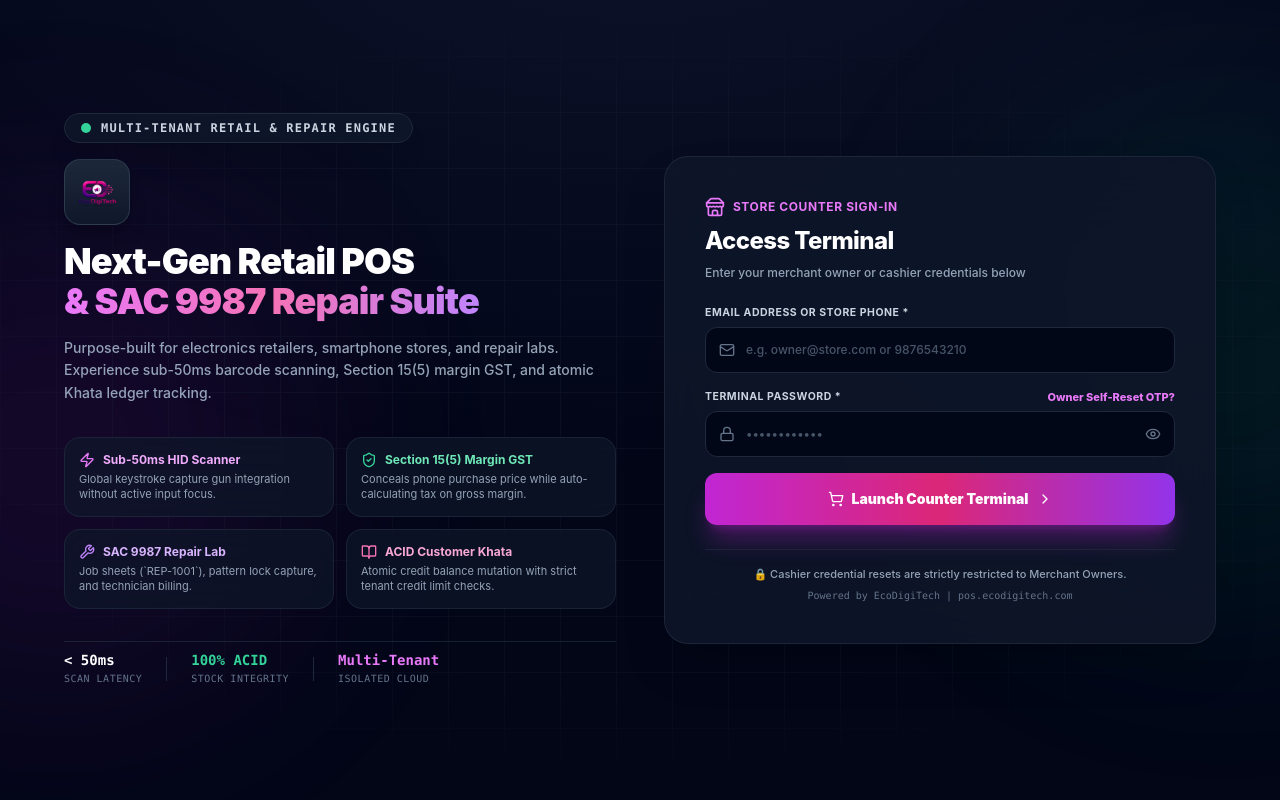
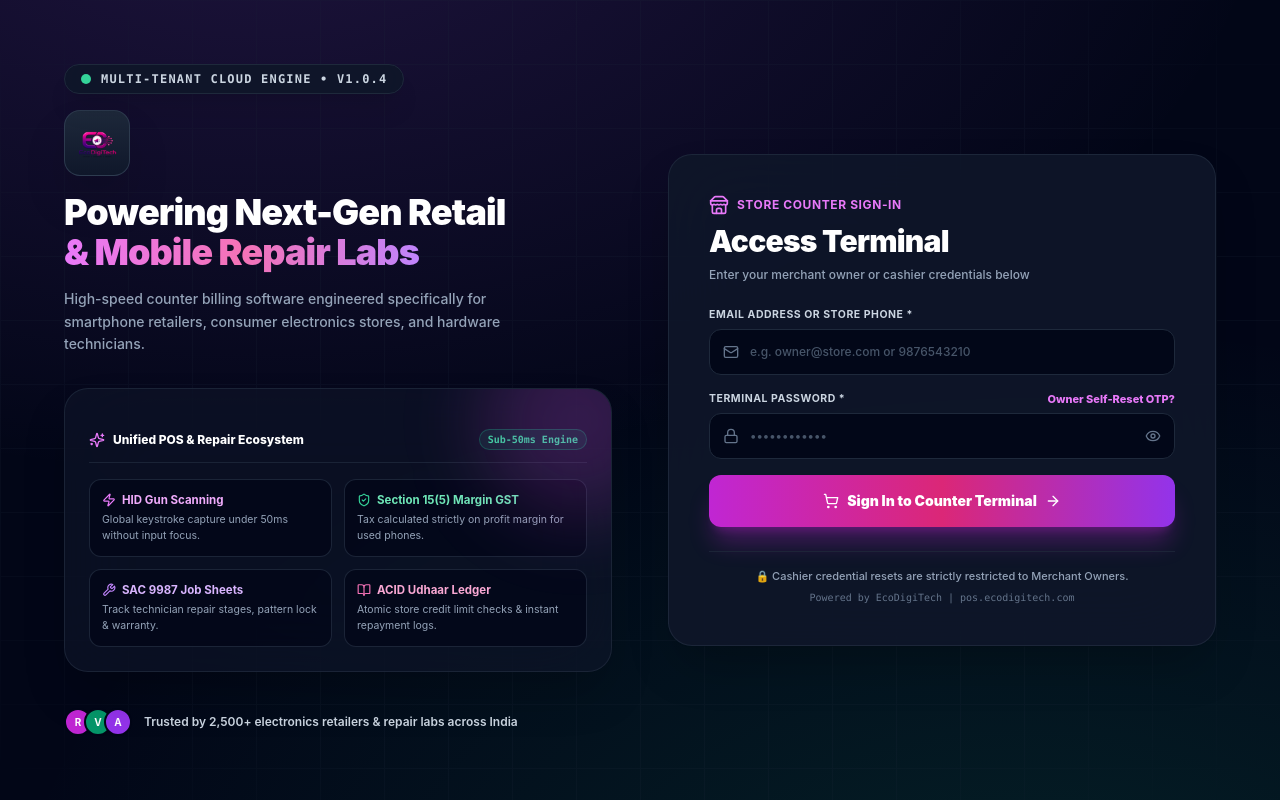
Before and after one commit to Divyansh-chaurasia786/ecodigitech-pos, a Next.js app: page /pos/login in a window 1280 px wide. Built offline with nearby package versions, Linux system fonts and the light colour scheme.

Commit message:
Redesign POS login page to Modern SaaS Split Theme with branded geometric artwork panel

```diff
--- a/src/app/(pos)/pos/login/page.tsx
+++ b/src/app/(pos)/pos/login/page.tsx
@@ -13,14 +13,12 @@ import {
   ShieldCheck,
   Zap,
   ChevronRight,
-  CheckCircle2,
   AlertCircle,
   Wrench,
-  Smartphone,
   BookOpen,
   Store,
-  Layers,
   Sparkles,
+  ArrowRight,
 } from "lucide-react";
 
 export default function POSLoginPage() {
@@ -57,35 +55,35 @@ export default function POSLoginPage() {
   }
 
   return (
-    <div className="min-h-screen relative flex items-center justify-center bg-slate-950 text-white overflow-hidden p-4 sm:p-6 lg:p-8 font-sans select-none">
-      {/* Ambient Lighting Background */}
-      <div className="absolute top-1/4 -left-48 w-[500px] h-[500px] bg-fuchsia-600/15 rounded-full blur-[120px] pointer-events-none animate-pulse" />
-      <div className="absolute bottom-1/4 -right-48 w-[500px] h-[500px] bg-emerald-500/15 rounded-full blur-[120px] pointer-events-none animate-pulse delay-1000" />
-      <div className="absolute inset-0 bg-[radial-gradient(ellipse_80%_80%_at_50%_-20%,rgba(120,119,198,0.12),rgba(255,255,255,0))]" />
+    <div className="min-h-screen relative flex items-center justify-center bg-slate-950 text-white overflow-hidden p-4 sm:p-6 lg:p-10 font-sans select-none">
+      {/* Background Lighting & Geometric Canvas Ambient Effects */}
+      <div className="absolute top-0 left-0 w-full h-full bg-[radial-gradient(ellipse_80%_80%_at_20%_-20%,rgba(168,85,247,0.18),rgba(255,255,255,0))]" />
+      <div className="absolute bottom-0 right-0 w-full h-full bg-[radial-gradient(ellipse_80%_80%_at_80%_120%,rgba(16,185,129,0.15),rgba(255,255,255,0))]" />
 
-      {/* Decorative Subtle Grid Pattern */}
-      <div className="absolute inset-0 bg-[linear-gradient(to_right,#1e293b_1px,transparent_1px),linear-gradient(to_bottom,#1e293b_1px,transparent_1px)] bg-[size:3.5rem_3.5rem] [mask-image:radial-gradient(ellipse_60%_50%_at_50%_50%,#000_70%,transparent_100%)] opacity-25 pointer-events-none" />
+      {/* Decorative Subtle Mesh Grid */}
+      <div className="absolute inset-0 bg-[linear-gradient(to_right,#1e293b_1px,transparent_1px),linear-gradient(to_bottom,#1e293b_1px,transparent_1px)] bg-[size:4rem_4rem] [mask-image:radial-gradient(ellipse_70%_70%_at_50%_50%,#000_70%,transparent_100%)] opacity-20 pointer-events-none" />
 
-      {/* Main Container - Split View on Desktop */}
-      <div className="relative w-full max-w-6xl grid grid-cols-1 lg:grid-cols-12 gap-8 lg:gap-12 items-center z-10">
+      {/* Split Screen Grid Container */}
+      <div className="relative w-full max-w-6xl grid grid-cols-1 lg:grid-cols-12 gap-8 lg:gap-14 items-center z-10">
 
-        {/* LEFT COLUMN: Premium Feature & Brand Showcase */}
-        <div className="lg:col-span-6 space-y-6 sm:space-y-8 text-left hidden sm:block">
-          {/* Brand Header */}
+        {/* LEFT COLUMN: Modern SaaS Geometric Artwork & Brand Panel */}
+        <div className="lg:col-span-6 space-y-8 text-left hidden lg:block">
+
+          {/* Top Brand Identity */}
           <div className="space-y-4">
             <div className="inline-flex items-center gap-2.5 px-4 py-1.5 rounded-full bg-slate-900/90 border border-slate-800 backdrop-blur-xl shadow-xl">
               <span className="w-2.5 h-2.5 rounded-full bg-emerald-400 animate-ping" />
               <span className="text-xs font-mono font-bold text-slate-300 uppercase tracking-widest">
-                Multi-Tenant Retail &amp; Repair Engine
+                Multi-Tenant Cloud Engine • v1.0.4
               </span>
             </div>
 
             <div className="flex items-center gap-3">
-              <div className="p-3 bg-gradient-to-b from-slate-800 to-slate-900 rounded-2xl border border-slate-700/80 shadow-xl">
+              <div className="p-3 bg-gradient-to-b from-slate-800 to-slate-900 rounded-2xl border border-slate-700/80 shadow-2xl">
                 <Image
                   src="/brand/logo.png"
                   alt="EcoDigiTech POS"
-                  width={200}
+                  width={210}
                   height={55}
                   className="h-10 w-auto object-contain"
                   priority
@@ -93,82 +91,90 @@ export default function POSLoginPage() {
               </div>
             </div>
 
-            <h1 className="text-2xl sm:text-3xl lg:text-4xl font-black tracking-tight text-white leading-tight">
-              Next-Gen Retail POS <br />
+            <h1 className="text-3xl lg:text-4xl font-black tracking-tight text-white leading-tight">
+              Powering Next-Gen Retail <br />
               <span className="bg-gradient-to-r from-fuchsia-400 via-pink-400 to-purple-400 bg-clip-text text-transparent">
-                &amp; SAC 9987 Repair Suite
+                &amp; Mobile Repair Labs
               </span>
             </h1>
-            <p className="text-sm text-slate-400 font-medium leading-relaxed">
-              Purpose-built for electronics retailers, smartphone stores, and repair labs. Experience sub-50ms barcode scanning, Section 15(5) margin GST, and atomic Khata ledger tracking.
+            <p className="text-sm text-slate-400 font-medium leading-relaxed max-w-md">
+              High-speed counter billing software engineered specifically for smartphone retailers, consumer electronics stores, and hardware technicians.
             </p>
           </div>
 
-          {/* Feature Highlights Cards */}
-          <div className="grid grid-cols-1 sm:grid-cols-2 gap-3 text-xs">
-            <div className="p-3.5 rounded-2xl bg-slate-900/70 border border-slate-800/80 backdrop-blur-xl space-y-1 hover:border-fuchsia-500/40 transition-colors">
-              <div className="flex items-center gap-2 font-bold text-fuchsia-300">
-                <Zap className="w-4 h-4 text-fuchsia-400 shrink-0" />
-                <span>Sub-50ms HID Scanner</span>
+          {/* Geometric Floating Artwork Graphic */}
+          <div className="relative p-6 rounded-3xl bg-slate-900/60 border border-slate-800/80 backdrop-blur-2xl shadow-2xl space-y-4 overflow-hidden group">
+            {/* Glowing Accent Ring inside artwork */}
+            <div className="absolute -right-16 -top-16 w-48 h-48 bg-fuchsia-500/20 rounded-full blur-2xl group-hover:scale-125 transition-transform duration-700" />
+
+            <div className="flex items-center justify-between pb-3 border-b border-slate-800/80">
+              <div className="flex items-center gap-2">
+                <Sparkles className="w-4 h-4 text-fuchsia-400" />
+                <span className="text-xs font-extrabold text-white">Unified POS &amp; Repair Ecosystem</span>
               </div>
-              <p className="text-[11px] text-slate-400 leading-snug">
-                Global keystroke capture gun integration without active input focus.
-              </p>
+              <span className="text-[10px] font-mono font-bold text-emerald-400 bg-emerald-500/10 border border-emerald-500/30 px-2 py-0.5 rounded-full">
+                Sub-50ms Engine
+              </span>
             </div>
 
-            <div className="p-3.5 rounded-2xl bg-slate-900/70 border border-slate-800/80 backdrop-blur-xl space-y-1 hover:border-emerald-500/40 transition-colors">
-              <div className="flex items-center gap-2 font-bold text-emerald-300">
-                <ShieldCheck className="w-4 h-4 text-emerald-400 shrink-0" />
-                <span>Section 15(5) Margin GST</span>
+            <div className="grid grid-cols-2 gap-3 text-xs">
+              <div className="p-3 rounded-xl bg-slate-950/70 border border-slate-800/90 space-y-1">
+                <div className="flex items-center gap-1.5 font-bold text-fuchsia-300 text-[11.5px]">
+                  <Zap className="w-3.5 h-3.5 text-fuchsia-400" />
+                  <span>HID Gun Scanning</span>
+                </div>
+                <p className="text-[10.5px] text-slate-400">Global keystroke capture under 50ms without input focus.</p>
               </div>
-              <p className="text-[11px] text-slate-400 leading-snug">
-                Conceals phone purchase price while auto-calculating tax on gross margin.
-              </p>
-            </div>
 
-            <div className="p-3.5 rounded-2xl bg-slate-900/70 border border-slate-800/80 backdrop-blur-xl space-y-1 hover:border-purple-500/40 transition-colors">
-              <div className="flex items-center gap-2 font-bold text-purple-300">
-                <Wrench className="w-4 h-4 text-purple-400 shrink-0" />
-                <span>SAC 9987 Repair Lab</span>
+              <div className="p-3 rounded-xl bg-slate-950/70 border border-slate-800/90 space-y-1">
+                <div className="flex items-center gap-1.5 font-bold text-emerald-300 text-[11.5px]">
+                  <ShieldCheck className="w-3.5 h-3.5 text-emerald-400" />
+                  <span>Section 15(5) Margin GST</span>
+                </div>
+                <p className="text-[10.5px] text-slate-400">Tax calculated strictly on profit margin for used phones.</p>
               </div>
-              <p className="text-[11px] text-slate-400 leading-snug">
-                Job sheets (`REP-1001`), pattern lock capture, and technician billing.
-              </p>
-            </div>
 
-            <div className="p-3.5 rounded-2xl bg-slate-900/70 border border-slate-800/80 backdrop-blur-xl space-y-1 hover:border-pink-500/40 transition-colors">
-              <div className="flex items-center gap-2 font-bold text-pink-300">
-                <BookOpen className="w-4 h-4 text-pink-400 shrink-0" />
-                <span>ACID Customer Khata</span>
+              <div className="p-3 rounded-xl bg-slate-950/70 border border-slate-800/90 space-y-1">
+                <div className="flex items-center gap-1.5 font-bold text-purple-300 text-[11.5px]">
+                  <Wrench className="w-3.5 h-3.5 text-purple-400" />
+                  <span>SAC 9987 Job Sheets</span>
+                </div>
+                <p className="text-[10.5px] text-slate-400">Track technician repair stages, pattern lock &amp; warranty.</p>
               </div>
-              <p className="text-[11px] text-slate-400 leading-snug">
-                Atomic credit balance mutation with strict tenant credit limit checks.
-              </p>
+
+              <div className="p-3 rounded-xl bg-slate-950/70 border border-slate-800/90 space-y-1">
+                <div className="flex items-center gap-1.5 font-bold text-pink-300 text-[11.5px]">
+                  <BookOpen className="w-3.5 h-3.5 text-pink-400" />
+                  <span>ACID Udhaar Ledger</span>
+                </div>
+                <p className="text-[10.5px] text-slate-400">Atomic store credit limit checks &amp; instant repayment logs.</p>
+              </div>
             </div>
           </div>
 
-          {/* Metrics Footer Bar */}
-          <div className="pt-2 flex items-center gap-6 border-t border-slate-800/80 text-slate-400 text-xs font-mono">
-            <div>
-              <span className="font-bold text-white block text-sm">&lt; 50ms</span>
-              <span className="text-[10px] uppercase tracking-wider text-slate-500">Scan Latency</span>
+          {/* Trust Metric Pill */}
+          <div className="flex items-center gap-3 text-xs text-slate-400 pt-1">
+            <div className="flex -space-x-2">
+              <div className="w-7 h-7 rounded-full bg-fuchsia-600 border-2 border-slate-950 font-bold text-[10px] flex items-center justify-center text-white">
+                R
+              </div>
+              <div className="w-7 h-7 rounded-full bg-emerald-600 border-2 border-slate-950 font-bold text-[10px] flex items-center justify-center text-white">
+                V
+              </div>
+              <div className="w-7 h-7 rounded-full bg-purple-600 border-2 border-slate-950 font-bold text-[10px] flex items-center justify-center text-white">
+                A
+              </div>
             </div>
-            <div className="h-6 w-px bg-slate-800" />
-            <div>
-              <span className="font-bold text-emerald-400 block text-sm">100% ACID</span>
-              <span className="text-[10px] uppercase tracking-wider text-slate-500">Stock Integrity</span>
-            </div>
-            <div className="h-6 w-px bg-slate-800" />
-            <div>
-              <span className="font-bold text-fuchsia-400 block text-sm">Multi-Tenant</span>
-              <span className="text-[10px] uppercase tracking-wider text-slate-500">Isolated Cloud</span>
-            </div>
+            <span className="font-semibold text-slate-300">
+              Trusted by 2,500+ electronics retailers &amp; repair labs across India
+            </span>
           </div>
+
         </div>
 
-        {/* RIGHT COLUMN: Sleek Glassmorphic Sign-In Form */}
-        <div className="lg:col-span-6">
-          <div className="bg-slate-900/85 border border-slate-800/90 backdrop-blur-2xl rounded-3xl shadow-2xl p-6 sm:p-10 space-y-6">
+        {/* RIGHT COLUMN: Clean, Elevated Form Card */}
+        <div className="lg:col-span-6 w-full max-w-md mx-auto lg:max-w-none">
+          <div className="bg-slate-900/90 border border-slate-800/90 backdrop-blur-2xl rounded-3xl shadow-2xl p-6 sm:p-10 space-y-6">
 
             {/* Form Header */}
             <div className="space-y-2 text-center lg:text-left">
@@ -178,7 +184,7 @@ export default function POSLoginPage() {
                   Store Counter Sign-In
                 </span>
               </div>
-              <h2 className="text-xl sm:text-2xl font-extrabold text-white tracking-tight">
+              <h2 className="text-2xl sm:text-3xl font-black text-white tracking-tight">
                 Access Terminal
               </h2>
               <p className="text-xs text-slate-400 font-medium">
@@ -188,7 +194,7 @@ export default function POSLoginPage() {
 
             {/* Error Alert */}
             {error && (
-              <div className="p-3.5 bg-rose-950/80 border border-rose-800/90 text-rose-200 text-xs rounded-xl font-semibold flex items-center gap-2.5 animate-in fade-in zoom-in-95">
+              <div className="p-3.5 bg-rose-950/90 border border-rose-800 text-rose-200 text-xs rounded-xl font-semibold flex items-center gap-2.5 animate-in fade-in zoom-in-95">
                 <AlertCircle className="w-4 h-4 text-rose-400 shrink-0" />
                 <span>{error}</span>
               </div>
@@ -244,7 +250,7 @@ export default function POSLoginPage() {
                     onClick={() => setShowPassword(!showPassword)}
                     className="absolute inset-y-0 right-0 pr-3.5 flex items-center text-slate-500 hover:text-slate-300 transition-colors cursor-pointer"
                   >
-                    {showPassword ? <EyeOff className="w-4 h-4" /> : <Eye className="w-4 h-4" />}
+                    {showPassword ? <EyeOff className="w-4 h-4 text-slate-300" /> : <Eye className="w-4 h-4 text-slate-500" />}
                   </button>
                 </div>
               </div>
@@ -262,8 +268,8 @@ export default function POSLoginPage() {
                 ) : (
                   <>
                     <ShoppingCart className="w-4 h-4" />
-                    <span>Launch Counter Terminal</span>
-                    <ChevronRight className="w-4 h-4" />
+                    <span>Sign In to Counter Terminal</span>
+                    <ArrowRight className="w-4 h-4" />
                   </>
                 )}
               </button>
```
